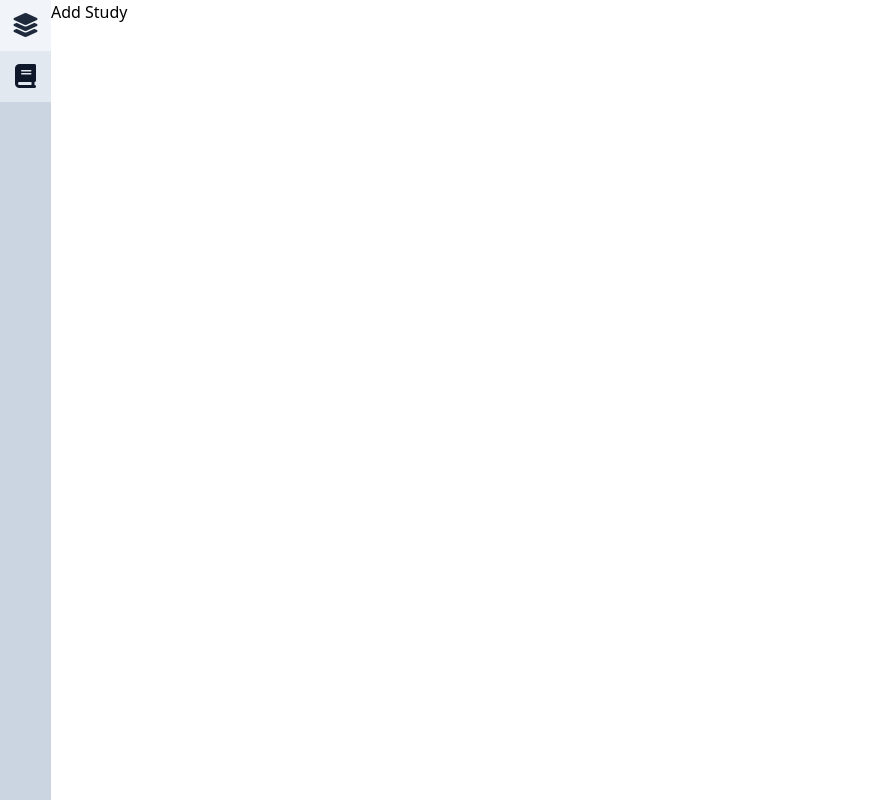
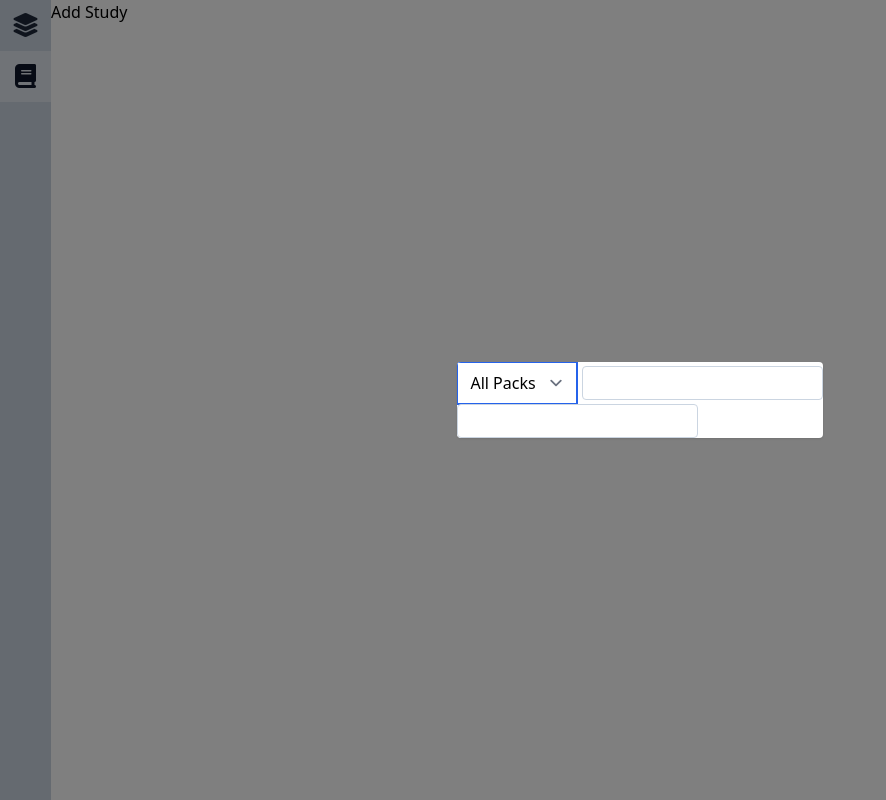
Before and after one commit to Cabidge/flashpack, a SvelteKit app: page /study in a window 1280 px wide. Both pictures are taken after a click on the button "Add Study". Shown: the whole page, without its empty margins (0-886 px from the left). Built offline with nearby package versions, Linux system fonts and the light colour scheme.

Commit message:
+incomplete create study modal

```diff
--- a/src/routes/study/+page.svelte
+++ b/src/routes/study/+page.svelte
@@ -1,8 +1,10 @@
 <script lang="ts">
+    import { modals } from '$lib/modals';
     import { studies } from '$lib/stores/studies';
+    import CreateStudy from './CreateStudy.svelte';
 </script>
 
-<button>Add Study</button>
+<button on:click={() => modals.add(CreateStudy, {})}>Add Study</button>
 
 <ul>
     {#each $studies as study (study.id)}
--- /dev/null
+++ b/src/routes/study/CreateStudy.svelte
@@ -0,0 +1,18 @@
+<script lang="ts">
+    import TagInput from '$lib/TagInput.svelte';
+    import { packs } from '$lib/stores/packs';
+
+    let packId: number | null;
+</script>
+
+<select bind:value={packId}>
+    <option value={null}>All Packs</option>
+    {#each $packs as pack (pack.id)}
+        <option value={pack.id}>
+            {pack.title}
+        </option>
+    {/each}
+</select>
+
+<TagInput name="included[]" />
+<TagInput name="excluded[]" />
```
